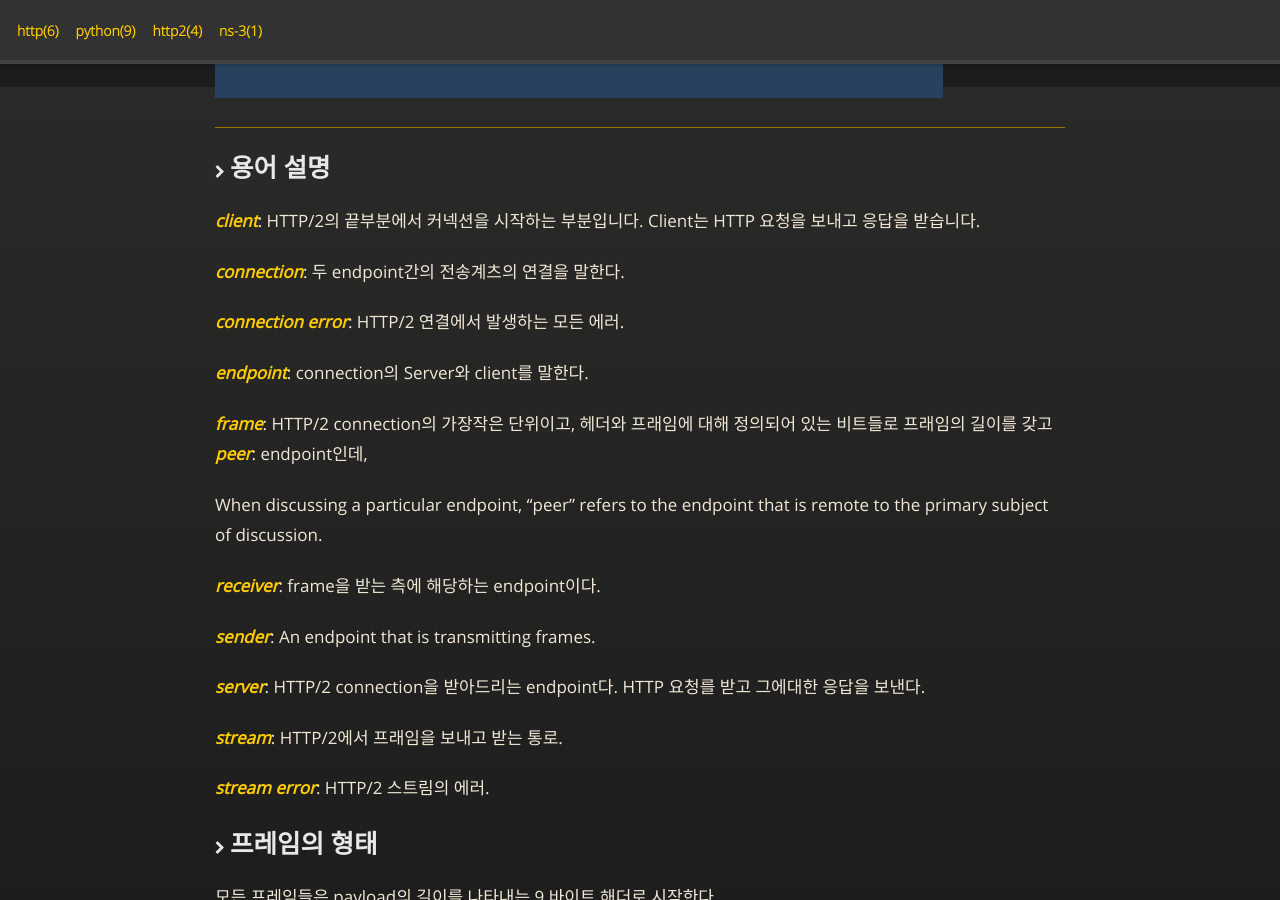
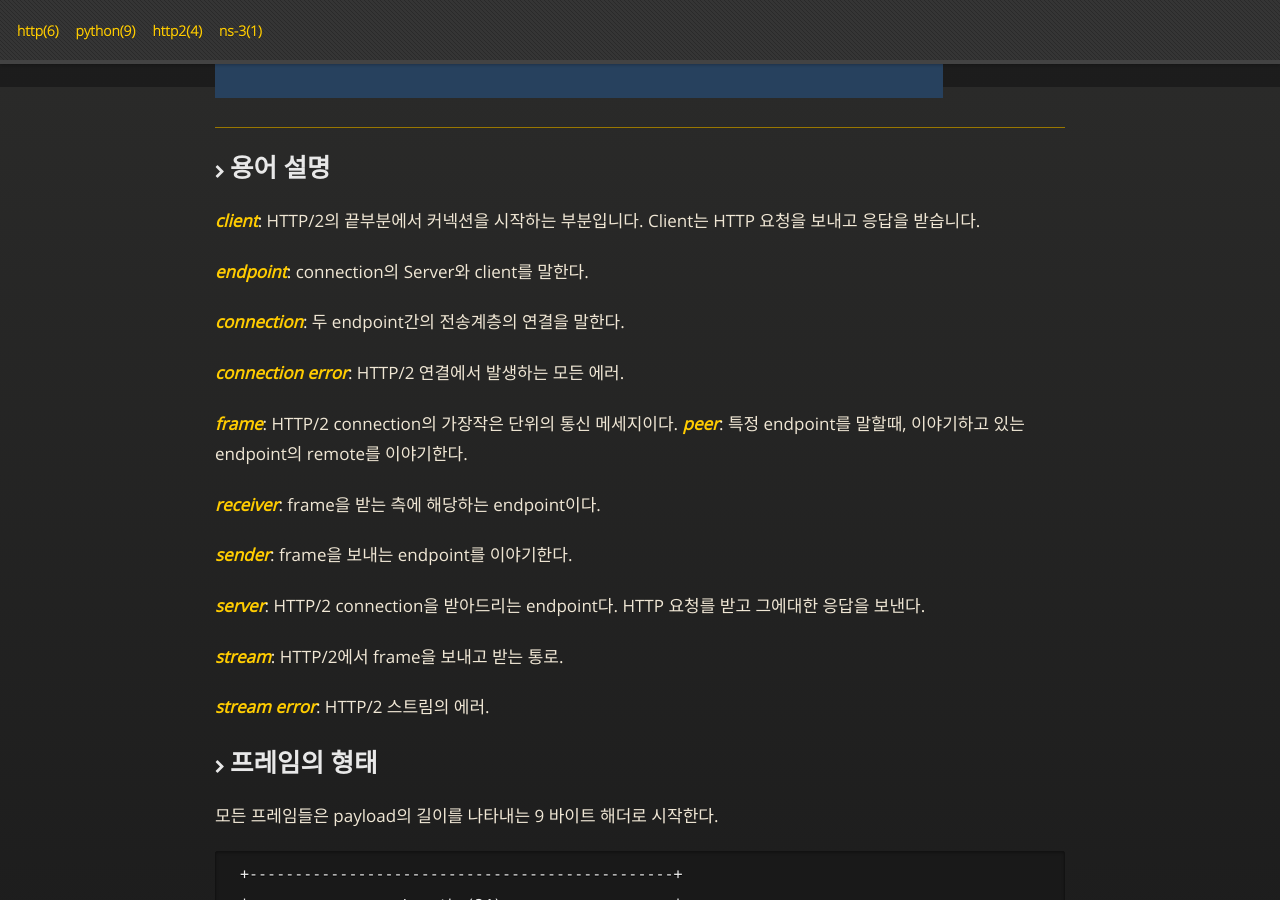
Before and after one commit to Luavis/luavis.github.io, a Jekyll site: the page built from _posts/http2/2015-07-25-http2-Frame.markdown, in a window 1280 px wide and 900 px high, scrolled down 813 px. Built offline with Jekyll 4.4.1, drawn with Linux system fonts in a browser that asks for light colours; comment, search, counter and statistics services are not loaded.

Commit message:
Fix mistype of http2 frame post

```diff
--- a/_posts/http2/2015-07-25-http2-Frame.markdown
+++ b/_posts/http2/2015-07-25-http2-Frame.markdown
@@ -18,26 +18,22 @@ keywords: http, http2, rfc 7540, frame
 
 *client*: HTTP/2의 끝부분에서 커넥션을 시작하는 부분입니다. Client는 HTTP 요청을 보내고 응답을 받습니다.
 
-*connection*: 두 endpoint간의 전송계츠의 연결을 말한다.
+*endpoint*:  connection의 Server와 client를 말한다.
+
+*connection*: 두 endpoint간의 전송계층의 연결을 말한다.
 
 *connection error*: HTTP/2 연결에서 발생하는 모든 에러.
 
-*endpoint*:  connection의 Server와 client를 말한다.
+*frame*: HTTP/2 connection의 가장작은 단위의 통신 메세지이다.
+*peer*:  특정 endpoint를 말할때, 이야기하고 있는 endpoint의 remote를 이야기한다.
 
-*frame*: HTTP/2 connection의 가장작은 단위이고, 헤더와 프래임에 대해 정의되어 있는 비트들로 프래임의 길이를 갖고
-*peer*:  endpoint인데,
+*receiver*: frame을 받는 측에 해당하는 endpoint이다.
 
-When discussing a particular endpoint, "peer"
-      refers to the endpoint that is remote to the primary subject of
-      discussion.
-
-*receiver*:  frame을 받는 측에 해당하는 endpoint이다.
-
-*sender*:  An endpoint that is transmitting frames.
+*sender*:  frame을 보내는 endpoint를 이야기한다.
 
 *server*: HTTP/2 connection을 받아드리는 endpoint다. HTTP 요청를 받고 그에대한 응답을 보낸다.
 
-*stream*: HTTP/2에서 프래임을 보내고 받는 통로.
+*stream*: HTTP/2에서 frame을 보내고 받는 통로.
 
 *stream error*:  HTTP/2 스트림의 에러.
 
```
